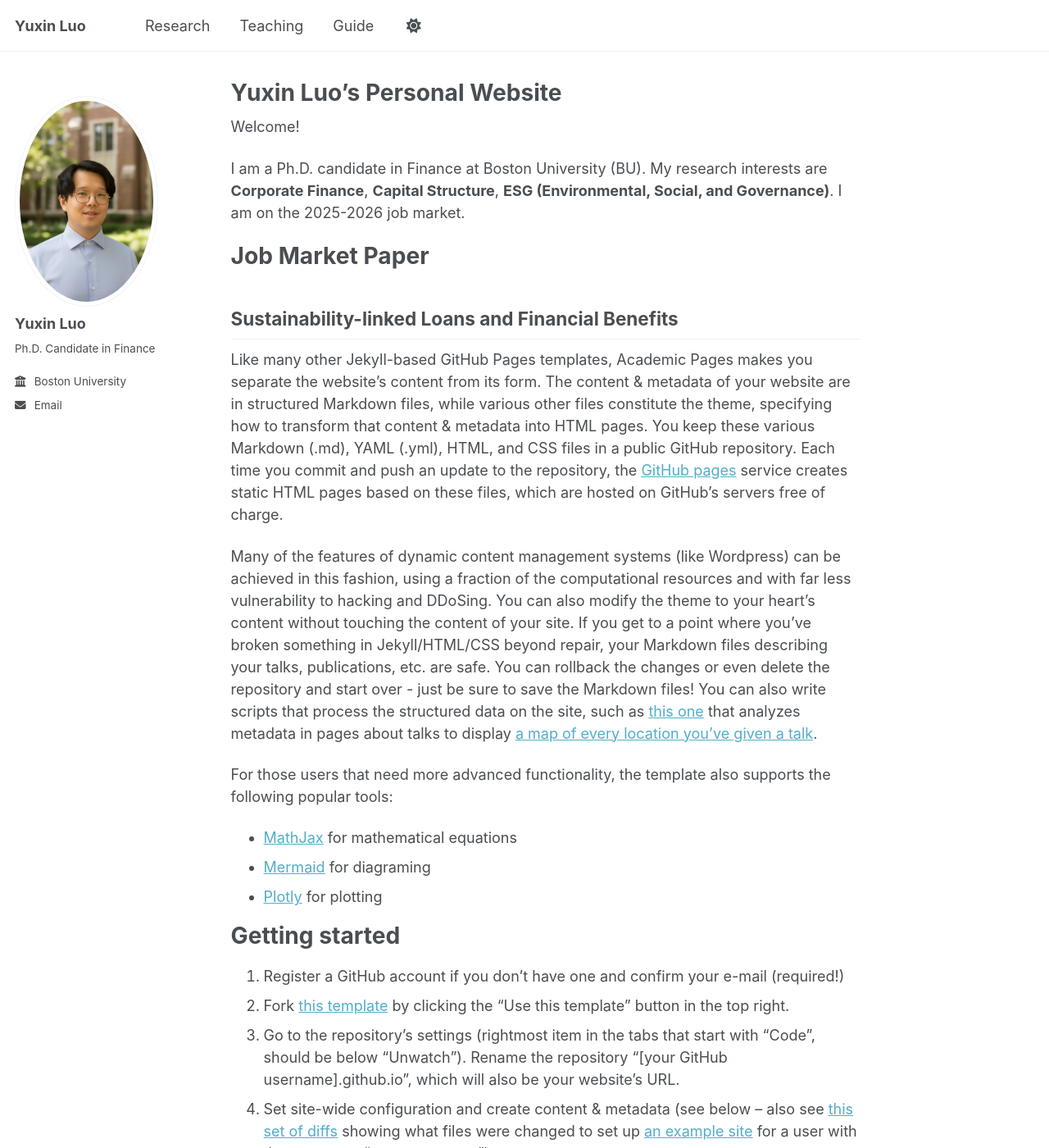
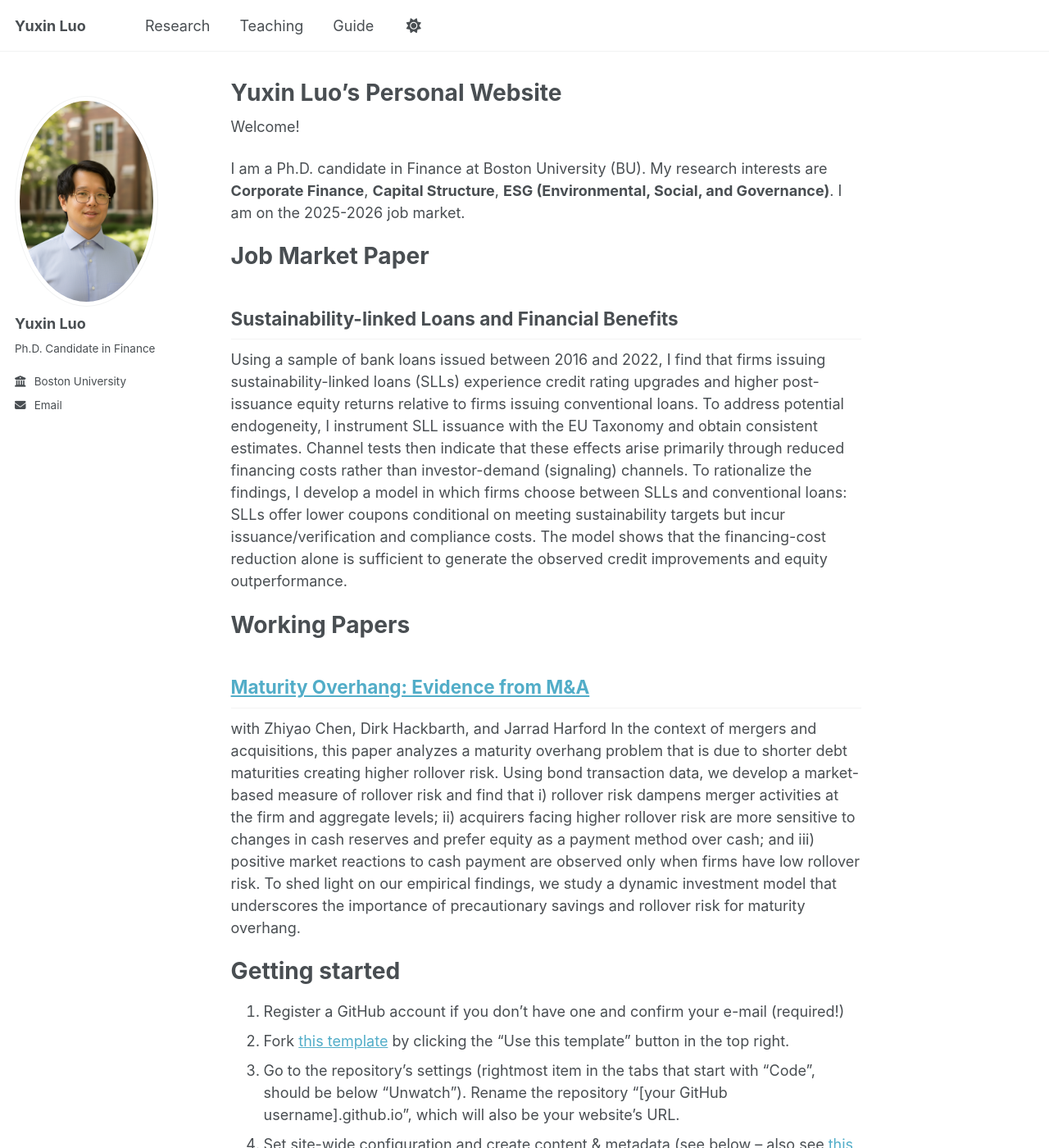
Before and after one commit to yu-xin-luo/yu-xin-luo.github.io, a Jekyll site: the page built from _pages/about.md, in a window 1280 px wide and 1400 px high. Shown: the whole window at 82% size. Built offline with Jekyll 4.4.1, drawn with Linux system fonts in a browser that asks for light colours; a script that is not in the unit is left out.

Commit message:
Update about.md

```diff
--- a/_pages/about.md
+++ b/_pages/about.md
@@ -14,14 +14,27 @@ I am a Ph.D. candidate in Finance at Boston University (BU). My research interes
 
 # Job Market Paper
 ## Sustainability-linked Loans and Financial Benefits
-Like many other Jekyll-based GitHub Pages templates, Academic Pages makes you separate the website's content from its form. The content & metadata of your website are in structured Markdown files, while various other files constitute the theme, specifying how to transform that content & metadata into HTML pages. You keep these various Markdown (.md), YAML (.yml), HTML, and CSS files in a public GitHub repository. Each time you commit and push an update to the repository, the [GitHub pages](https://pages.github.com/) service creates static HTML pages based on these files, which are hosted on GitHub's servers free of charge.
+Using a sample of bank loans issued between 2016 and 2022, I find that firms issuing sustainability-linked loans
+(SLLs) experience credit rating upgrades and higher post-issuance equity returns relative to firms issuing conventional
+loans. To address potential endogeneity, I instrument SLL issuance with the EU Taxonomy and obtain
+consistent estimates. Channel tests then indicate that these effects arise primarily through reduced financing
+costs rather than investor-demand (signaling) channels. To rationalize the findings, I develop a model in which
+firms choose between SLLs and conventional loans: SLLs offer lower coupons conditional on meeting sustainability
+targets but incur issuance/verification and compliance costs. The model shows that the financing-cost reduction
+alone is sufficient to generate the observed credit improvements and equity outperformance.
 
-Many of the features of dynamic content management systems (like Wordpress) can be achieved in this fashion, using a fraction of the computational resources and with far less vulnerability to hacking and DDoSing. You can also modify the theme to your heart's content without touching the content of your site. If you get to a point where you've broken something in Jekyll/HTML/CSS beyond repair, your Markdown files describing your talks, publications, etc. are safe. You can rollback the changes or even delete the repository and start over - just be sure to save the Markdown files! You can also write scripts that process the structured data on the site, such as [this one](https://github.com/academicpages/academicpages.github.io/blob/master/talkmap.ipynb) that analyzes metadata in pages about talks to display [a map of every location you've given a talk](https://academicpages.github.io/talkmap.html).
+# Working Papers
+## [Maturity Overhang: Evidence from M&A](https://papers.ssrn.com/sol3/papers.cfm?abstract_id=4280419)
+with Zhiyao Chen, Dirk Hackbarth, and Jarrad Harford
+In the context of mergers and acquisitions, this paper analyzes a maturity overhang problem that is due to shorter
+debt maturities creating higher rollover risk. Using bond transaction data, we develop a market-based measure of
+rollover risk and find that i) rollover risk dampens merger activities at the firm and aggregate levels; ii) acquirers
+facing higher rollover risk are more sensitive to changes in cash reserves and prefer equity as a payment method
+over cash; and iii) positive market reactions to cash payment are observed only when firms have low rollover risk.
+To shed light on our empirical findings, we study a dynamic investment model that underscores the importance
+of precautionary savings and rollover risk for maturity overhang.
 
-For those users that need more advanced functionality, the template also supports the following popular tools:
-- [MathJax](https://www.mathjax.org/) for mathematical equations
-- [Mermaid](https://mermaid.js.org/) for diagraming
-- [Plotly](https://plotly.com/javascript/) for plotting
+
 
 Getting started
 ======
```
